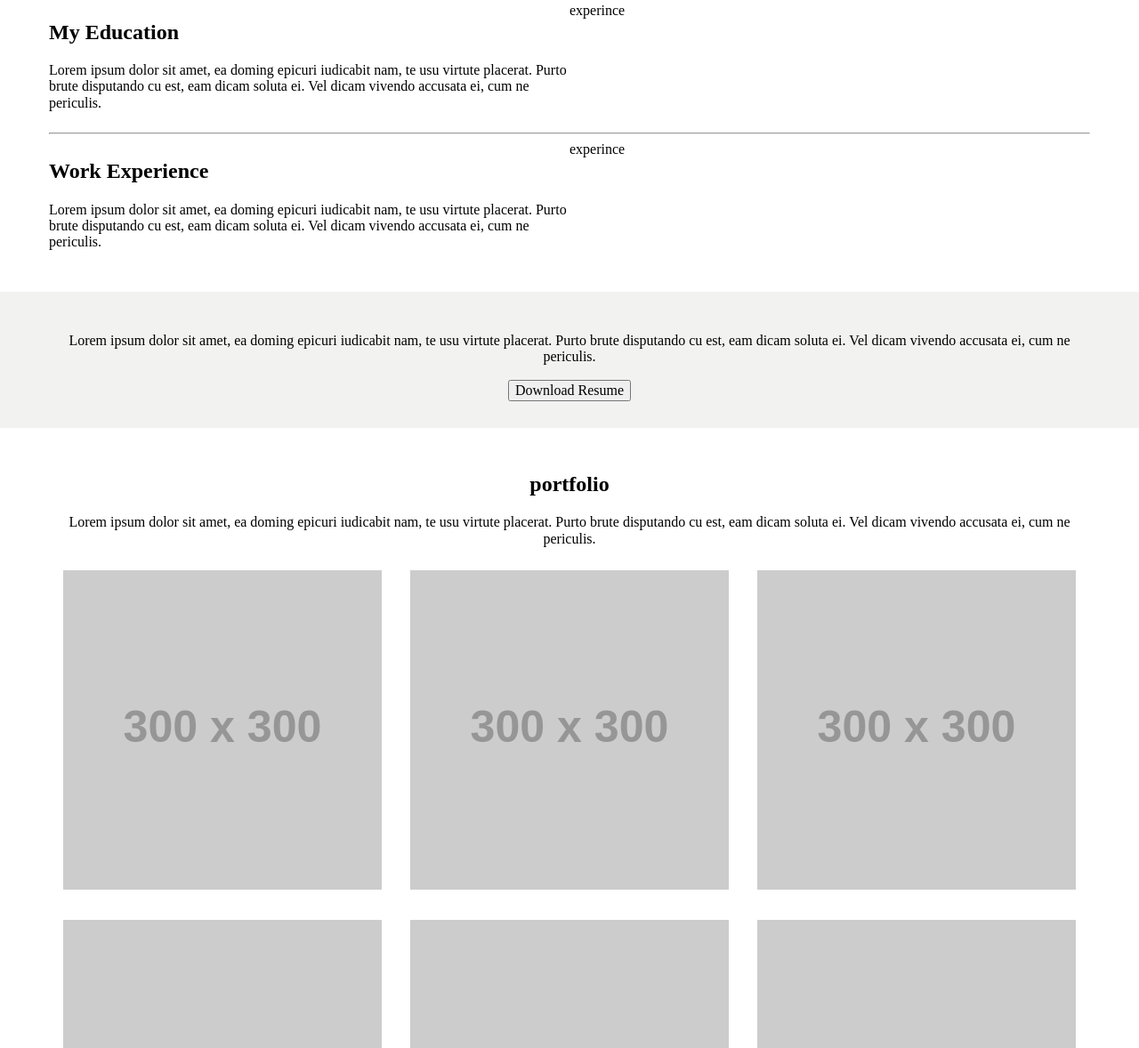
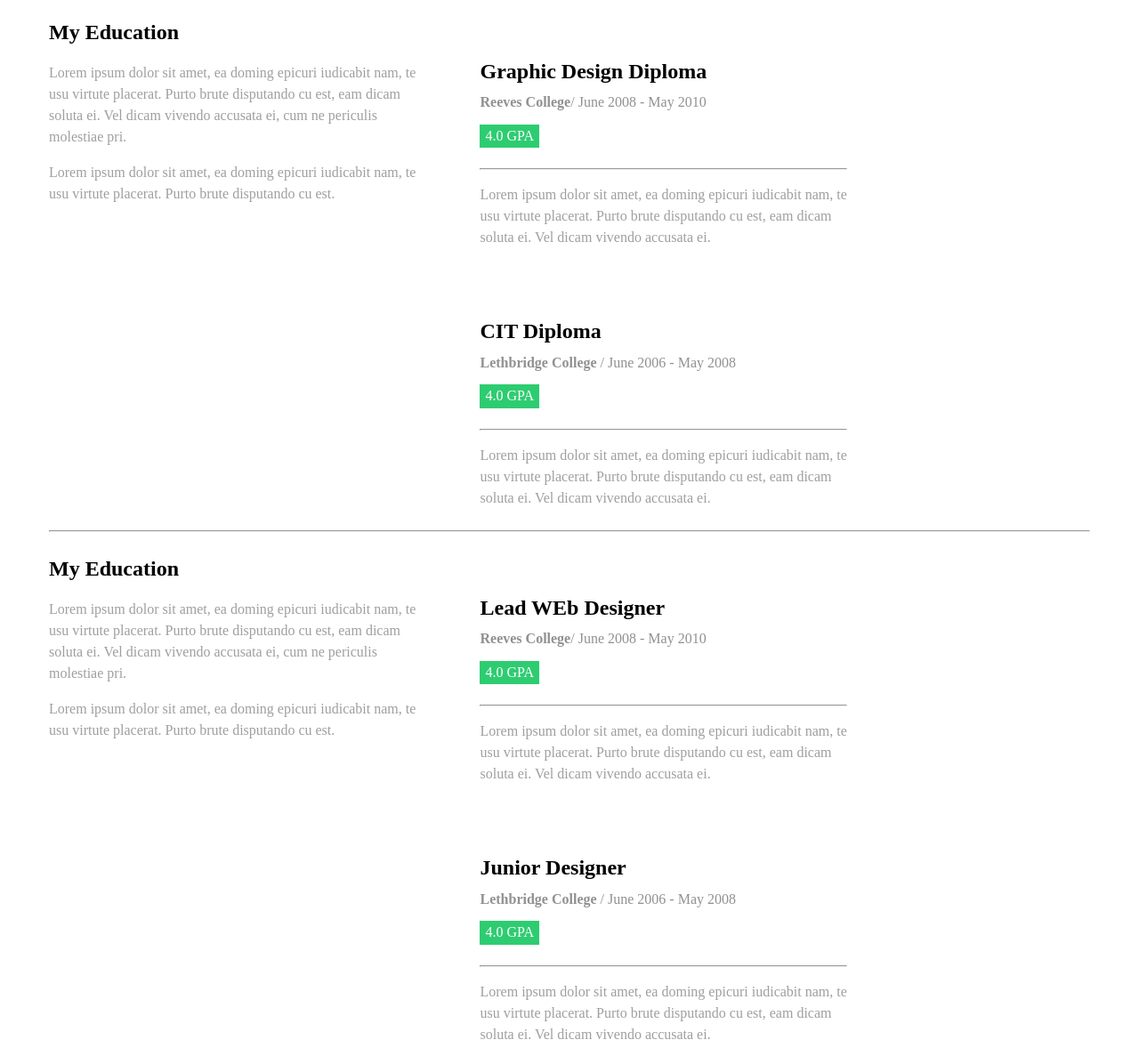
Before and after one commit to mohquraan/template, a plain HTML site: page index.html in a window 1280 px wide. Shown: the part 2541-3719 px from the top of the page at 89% size. Drawn offline with Linux system fonts and the light colour scheme; placeholder pictures from the web are drawn by us.

Commit message:
education

```diff
--- a/css/style.css
+++ b/css/style.css
@@ -218,11 +218,39 @@ body{
 	padding-bottom: 30px;
 	overflow: hidden;
 }
-.my-education .experince,
 .my-education .education {
 	float: left;
-	width: 50%;
+    width: 37%;
 }
+.my-education .education h3 {color: #555;}
+.my-education p{
+	color: #9f9f9f;
+	line-height: 1.5;
+}
+.my-education .experince{
+	float: left;
+	width: 63%;
+}
+
+.my-education .experince .single-exp {
+	width: 56%;
+	padding-left: 7%;
+	padding-top: 6%;
+}
+.my-education .experince .single-exp h2{margin-bottom: 12px;}
+.my-education .experince .single-exp span{
+	color: #919191;
+	display: block;
+	margin-bottom: 15px;
+}
+
+.my-education .experince .single-exp span:last-of-type{
+	background-color: #2ECC71;
+	display: inline-block;
+	padding: 4px 6px;
+	color: white;
+}
+
 /* End My Education*/
 
 /*Start Testemonials*/
--- a/index.html
+++ b/index.html
@@ -185,19 +185,58 @@
 		<div class="container">
 			<div class="education">
 				<h2>My Education</h2>
-				<p>Lorem ipsum dolor sit amet, ea doming epicuri iudicabit nam, te usu virtute placerat. Purto brute disputando cu est, eam dicam soluta ei. Vel dicam vivendo accusata ei, cum ne periculis.</p>
+				<p>Lorem ipsum dolor sit amet, ea doming epicuri iudicabit nam, te usu virtute placerat. Purto brute disputando cu est, eam dicam soluta ei. Vel dicam vivendo accusata ei, cum ne periculis molestiae pri.</p>
+				<p>
+					Lorem ipsum dolor sit amet, ea doming epicuri iudicabit nam, te usu virtute placerat. Purto brute disputando cu est.
+				</p>
 			</div>
 			<div class="experince">
-				experince
+				<div class="single-exp">
+					<h2>Graphic Design Diploma</h2>
+					<span><strong>Reeves College</strong>/ June 2008 - May 2010</span>
+					<span>4.0 GPA</span>
+					<hr>
+					<p>Lorem ipsum dolor sit amet, ea doming epicuri iudicabit nam, te usu virtute placerat. Purto brute disputando cu est, eam dicam soluta ei. Vel dicam vivendo accusata ei.</p>
+				</div>
+				<div class="single-exp">
+					<h2>CIT Diploma</h2>
+					<span><strong>Lethbridge College </strong>/ June 2006 - May 2008</span>
+					<span>4.0 GPA</span>
+					<hr>
+					<p>Lorem ipsum dolor sit amet, ea doming epicuri iudicabit nam, te usu virtute placerat. Purto brute disputando cu est, eam dicam soluta ei. Vel dicam vivendo accusata ei.</p>
+				</div>
 			</div>
 			<div class="clear-flex"></div>
 			<hr>
 			<div class="education">
-				<h2>Work Experience</h2>
-				<p>Lorem ipsum dolor sit amet, ea doming epicuri iudicabit nam, te usu virtute placerat. Purto brute disputando cu est, eam dicam soluta ei. Vel dicam vivendo accusata ei, cum ne periculis.</p>
+				<h2>My Education</h2>
+				<p>Lorem ipsum dolor sit amet, ea doming epicuri iudicabit nam, te usu virtute placerat. Purto brute disputando cu est, eam dicam soluta ei. Vel dicam vivendo accusata ei, cum ne periculis molestiae pri.</p>
+				<p>
+					Lorem ipsum dolor sit amet, ea doming epicuri iudicabit nam, te usu virtute placerat. Purto brute disputando cu est.
+				</p>
 			</div>
 			<div class="experince">
-				experince
+				<div class="single-exp">
+					<h2>Lead WEb Designer</h2>
+					<span><strong>Reeves College</strong>/ June 2008 - May 2010</span>
+					<span>4.0 GPA</span>
+					<hr>
+					<p>Lorem ipsum dolor sit amet, ea doming epicuri iudicabit nam, te usu virtute placerat. Purto brute disputando cu est, eam dicam soluta ei. Vel dicam vivendo accusata ei.</p>
+				</div>
+				<div class="single-exp">
+					<h2>Junior Designer</h2>
+					<span><strong>Lethbridge College </strong>/ June 2006 - May 2008</span>
+					<span>4.0 GPA</span>
+					<hr>
+					<p>Lorem ipsum dolor sit amet, ea doming epicuri iudicabit nam, te usu virtute placerat. Purto brute disputando cu est, eam dicam soluta ei. Vel dicam vivendo accusata ei.</p>
+				</div>
+				<div class="single-exp">
+					<h2>Web Developer</h2>
+					<span><strong>Lethbridge College </strong>/ June 2006 - May 2008</span>
+					<span>4.0 GPA</span>
+					<hr>
+					<p>Lorem ipsum dolor sit amet, ea doming epicuri iudicabit nam, te usu virtute placerat. Purto brute disputando cu est, eam dicam soluta ei. Vel dicam vivendo accusata ei.</p>
+				</div>
 			</div>
 		</div>
 	</div>
```
